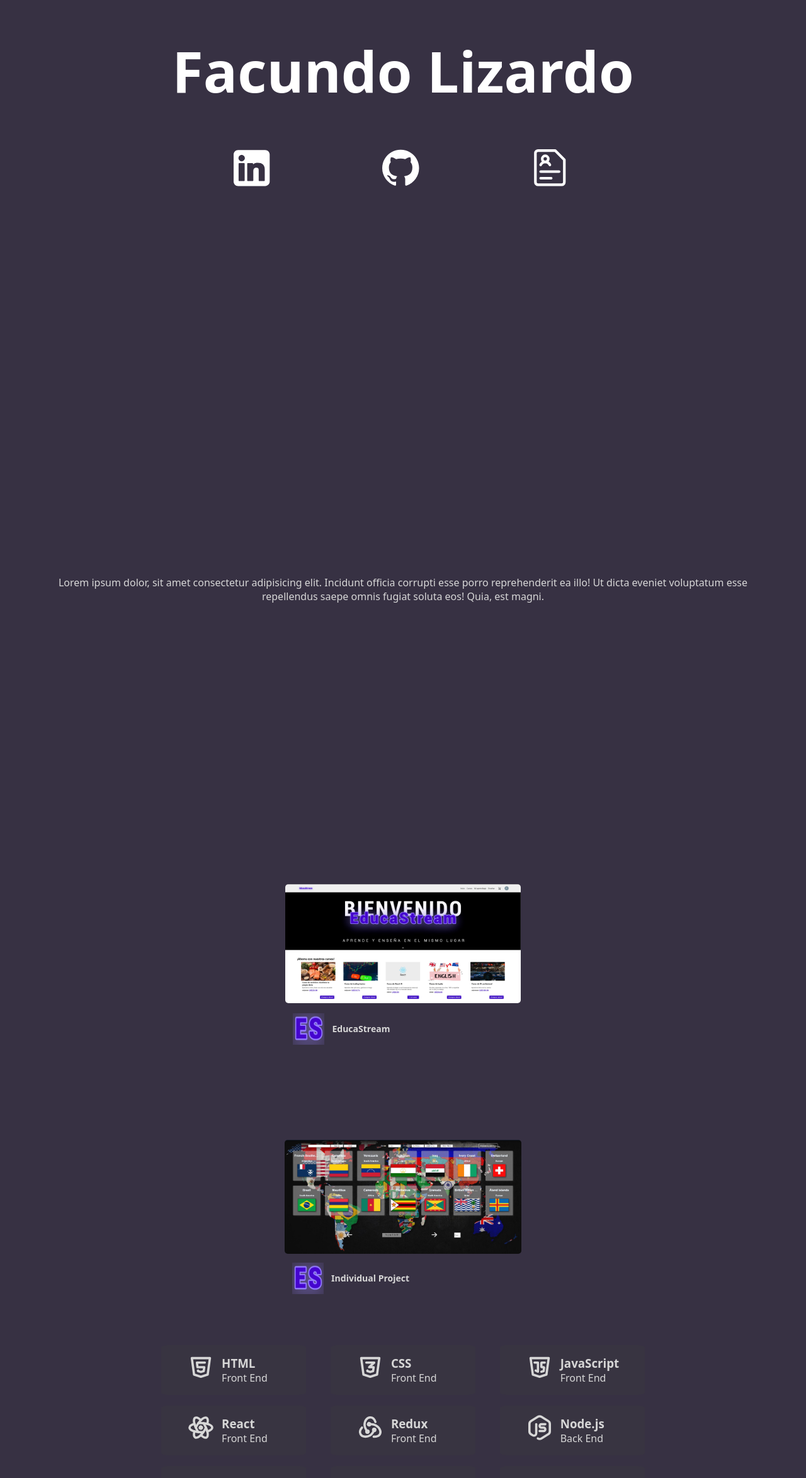
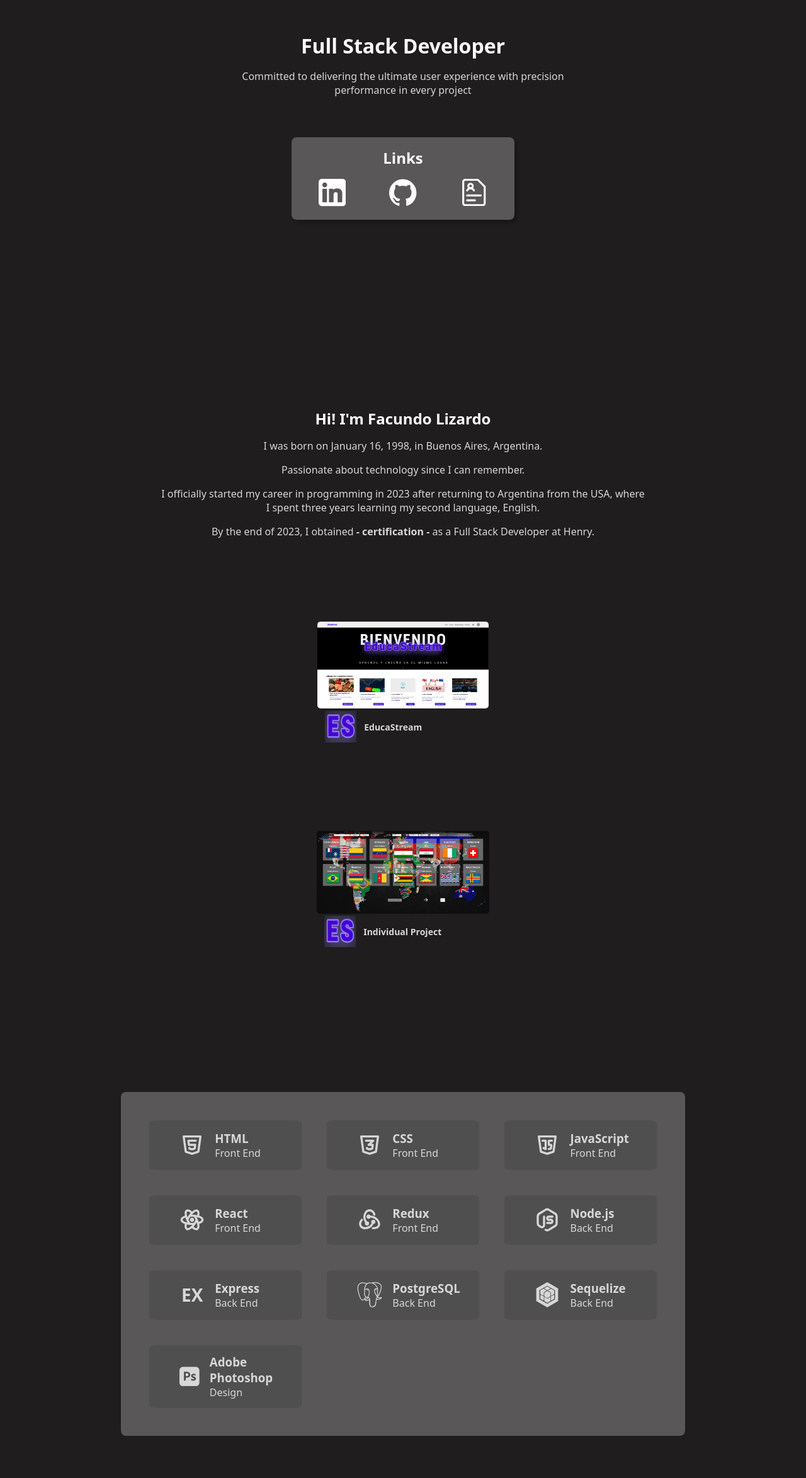
Before and after one commit to FacundoLizardo/Portfolio, a React (Vite) app: page / in a window 1280 px wide. Shown: the part 184-2531 px from the top of the page at 63% size. Built offline with nearby package versions, Linux system fonts and the light colour scheme.

Commit message:
about me modificado

```diff
--- a/src/App.module.css
+++ b/src/App.module.css
@@ -21,19 +21,20 @@
 /* Global configuration */
 :root {
 	/* Background colors */
-	--bg-color: #373143;
-	--bg-color-off: #34313c;
+	--bg-color: #1f1d1e;
+	--bg-color-off: #a6adbb;
 
 	/* Text colors */
 	--text-primary-color: #ffffff;
 	--text-secondary-color: #d7d7d7;
 
 	/* Primary colors */
-	--primary-color: #450399;
-	--secondary-color: #ff8c00;
+	--primary-color: #004298;
+	--secondary-color: #230dac;
+	--box-color: hsla(0, 0%, 69%, 0.4);
 
 	/* Border colors */
-	--border: #333;
+	--border: #161616;
 	--border-off: #a6adbb;
 
 	/* Other */
--- a/src/Components/AboutMe/AboutMe.jsx
+++ b/src/Components/AboutMe/AboutMe.jsx
@@ -3,9 +3,26 @@ import styles from "./AboutMe.module.css";
 export const AboutMe = () => {
 	return (
 		<div className={styles.aboutMeContainer} id="aboutMe">
-			Lorem ipsum dolor, sit amet consectetur adipisicing elit. Incidunt officia
-			corrupti esse porro reprehenderit ea illo! Ut dicta eveniet voluptatum
-			esse repellendus saepe omnis fugiat soluta eos! Quia, est magni.
+			<h2>Hi! I'm Facundo Lizardo</h2>
+			<p>I was born on January 16, 1998, in Buenos Aires, Argentina.</p>
+			<p>Passionate about technology since I can remember. </p>
+			<p>
+				I officially started my career in programming in 2023 after returning to
+				Argentina from the USA, where I spent three years learning my second
+				language, English.
+			</p>
+			<p>
+				{" "}
+				By the end of 2023, I obtained{" "}
+				<a
+					href="https://certificates.soyhenry.com/new-cert?id=546f86824bb8cf9b6f7aeecb74ce6a3ef21113a3b7619c1728abbfa88c000b1d"
+					target="_blank"
+					rel="noopener noreferrer"
+				>
+					- certification -
+				</a>{" "}
+				as a Full Stack Developer at Henry.
+			</p>
 		</div>
 	);
 };
--- a/src/Components/AboutMe/AboutMe.module.css
+++ b/src/Components/AboutMe/AboutMe.module.css
@@ -1,9 +1,19 @@
 .aboutMeContainer {
 	display: flex;
-	width: 90%;
-	height: 100dvh;
+	flex-direction: column;
+	width: 60%;
+	height: auto;
 	justify-content: center;
 	align-items: center;
 	text-align: center;
 	margin: auto;
+	padding: var(--pd-1) 0px var(--pd-1) 0px;
+	gap: 2dvh;
+	& a {
+		font-weight: 800;
+	}
+
+	& p :first {
+		text-align: left;
+	}
 }
--- a/src/Components/Name and Links/NameAndLinks.jsx
+++ b/src/Components/Name and Links/NameAndLinks.jsx
@@ -4,11 +4,16 @@ export const NameAndLinks = () => {
 	return (
 		<>
 			<div className={styles.nameAndLinks} id="nameAndLinks">
-				<div className={styles.name}>
-					{" "}
-					<h1>Facundo Lizardo</h1>
+				<div className={styles.text}>
+					<h1>Full Stack Developer</h1>
+					<p>
+						Committed to delivering the ultimate user experience with precision
+						performance in every project
+					</p>
 				</div>
 
+				<div className={styles.linksContainer}>
+					<h2>Links</h2>
 					<div className={styles.links}>
 						<ul>
 							<li>
@@ -47,7 +52,6 @@ export const NameAndLinks = () => {
 									}
 									target="_blank"
 									rel="noopener noreferrer"
-								alt="asd"
 								>
 									<svg viewBox="0 0 14 14">
 										<g fill="none" stroke="#ffffff" stroke-linecap="round">
@@ -71,6 +75,7 @@ export const NameAndLinks = () => {
 						</ul>
 					</div>
 				</div>
+			</div>
 		</>
 	);
 };
--- a/src/Components/Name and Links/NameAndLinks.module.css
+++ b/src/Components/Name and Links/NameAndLinks.module.css
@@ -1,49 +1,62 @@
 .nameAndLinks {
 	width: 90%;
-	min-height: 90dvh;
+	min-height: 100dvh;
 	margin: auto;
 	display: flex;
 	flex-direction: column;
 	justify-content: center;
 	align-items: center;
 	gap: 8dvh;
+	padding-bottom: var(--pd-1);
+	text-align: center;
 
+	& .text {
+		display: flex;
+		flex-direction: column;
+		align-items: center;
+		justify-content: center;
+	}
+	& p {
+		text-align: center;
+		margin-top: var(--pd-0);
+		width: 70%;
+	}
+
+	& .linksContainer {
+		display: flex;
+		flex-direction: column;
+		gap: 2dvh;
+		border-radius: var(--radius);
+		background-color: var(--box-color);
+		box-shadow: 5px 5px 5px rgba(0, 0, 0, 0.2);
+		padding: var(--pd-0);
+	}
 	& .links {
 		width: 100%;
 		display: flex;
 		justify-content: center;
 		align-items: center;
-	}
+		gap: 2dvh;
 
-	& .links ul {
+		& ul {
 			width: 100%;
 			display: flex;
 			justify-content: center;
 			align-items: center;
 			gap: 5dvw;
 		}
-
-	& .links li {
+		& li {
 			display: flex;
 			justify-content: center;
 			align-items: center;
 			width: 15%;
 			height: 15%;
 		}
-
-	& .links svg {
+		& svg {
 			width: 90%;
 			max-width: 65px;
 			height: 90%;
 			max-height: 65px;
 		}
 	}
-
-.name {
-	align-items: center;
-	justify-content: center;
-	text-align: center;
-	& h1 {
-		font-size: var(--fs-h1);
 }
-}
--- a/src/Components/NavBar/NavBar.jsx
+++ b/src/Components/NavBar/NavBar.jsx
@@ -71,7 +71,9 @@ export const NavBar = () => {
 								</a>
 							</li>
 							<li>
-								<a>TECNOLOGIES</a>
+								<a href="#technologies" onClick={() => closeModal()}>
+									TECNOLOGIES
+								</a>
 							</li>
 						</ul>
 					</div>
--- a/src/Components/NavBar/NavBar.module.css
+++ b/src/Components/NavBar/NavBar.module.css
@@ -3,7 +3,7 @@
 	display: flex;
 	width: 100vw;
 	height: 10dvh;
-	background-color: var(--bg-color-off);
+	background-color: var(--bg-color);
 	border-bottom: solid 2px black;
 	align-items: center;
 	padding: 1dvh;
--- a/src/Components/Projects/Projects.module.css
+++ b/src/Components/Projects/Projects.module.css
@@ -1,11 +1,11 @@
 .projects {
-	position: static;
 	display: flex;
 	flex-direction: column;
 	width: 90%;
-	height: 100dvh;
+	height: 90dvh;
 	justify-content: center;
 	align-items: center;
 	text-align: center;
 	margin: auto;
+	padding: var(--pd-1) 0px var(--pd-1) 0px;
 }
--- a/src/Components/Technologies/Technologies.jsx
+++ b/src/Components/Technologies/Technologies.jsx
@@ -3,7 +3,7 @@ import style from "./Technologies.module.css";
 export const Technologies = () => {
 	return (
 		<>
-			<section className={style.technologies}>
+			<section className={style.technologies} id="technologies">
 				<div className={style.container}>
 					{skills.map((item, index) => (
 						<div key={index} className={style.tec}>
--- a/src/Components/Technologies/Technologies.module.css
+++ b/src/Components/Technologies/Technologies.module.css
@@ -1,32 +1,48 @@
 .technologies {
-	position: static;
-	width: 60%;
+	width: 70%;
+	height: 100dvh;
 	margin: auto;
 	padding: 0px;
+	display: flex;
+	justify-content: center;
+	align-items: center;
+	padding: var(--pd-1) 0px var(--pd-1) 0px;
 }
 
 .container {
-	position: static;
 	display: grid;
 	grid-template-columns: repeat(auto-fit, minmax(200px, 3fr));
-	gap: 5%;
+	gap: 5dvh;
+	padding: 5%;
+	border-radius: var(--radius);
 	width: 100%;
+	height: auto;
+	margin: auto;
+	background-color: var(--box-color);
 }
 
 .tec {
-	position: relative;
 	display: flex;
 	flex-direction: row;
 	padding-left: 20%;
 	align-items: center;
+	max-height: 100px;
 	background-color: rgb(60, 60, 60, 0.3);
 	border-radius: 5%;
 
 	& .tecLogo {
-		padding: 5px;
-		transform: scale(1.8);
+		display: flex;
+		align-items: center;
+		justify-content: center;
+		width: 40px;
+		height: 40px;
+		font-size: 28px;
+		font-weight: 650;
 	}
-
+	& .tecLogo svg {
+		width: 100%;
+		height: auto;
+	}
 	& .tecText {
 		margin: 2dvh;
 	}
```
Also changed, not shown: src/Components/Record/Record.jsx (added, +9 -0 lines), src/Components/Record/Record.module.css (added). Lines whose indentation alone changed are shown as unchanged.
